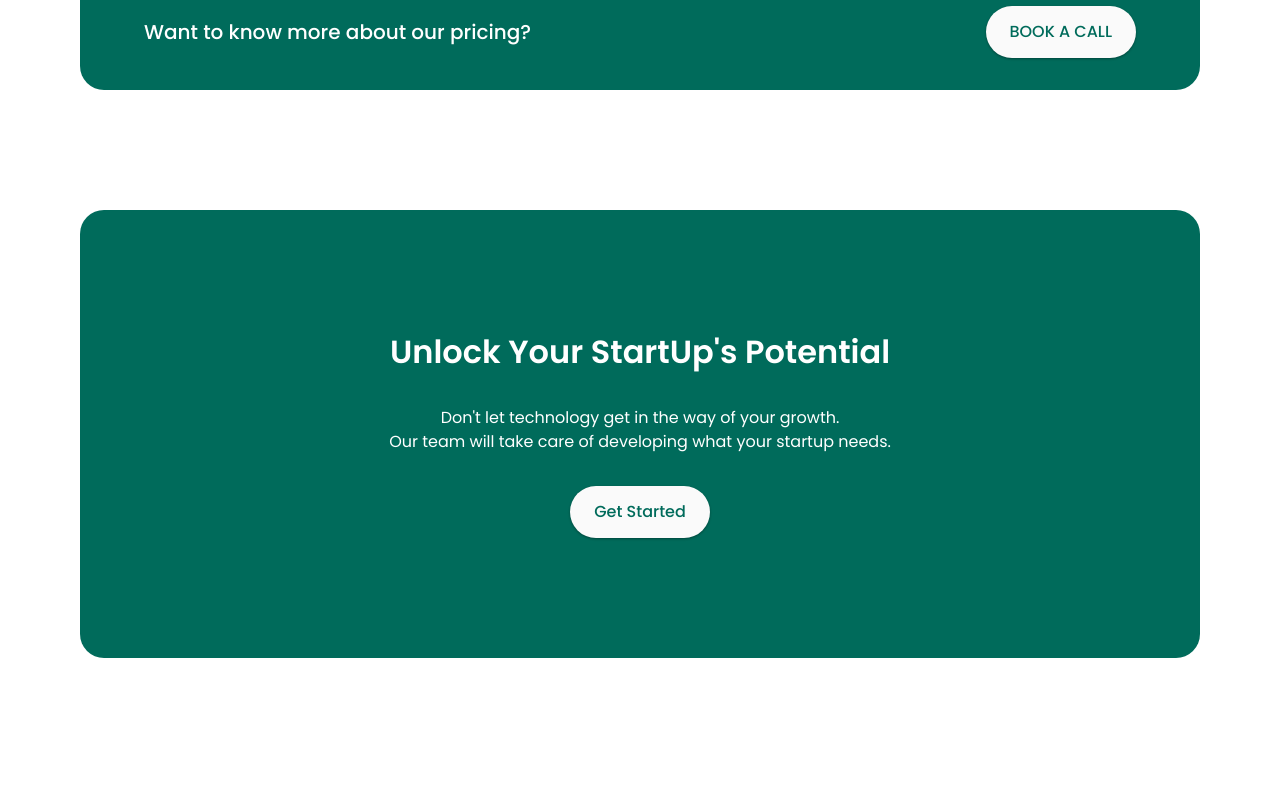
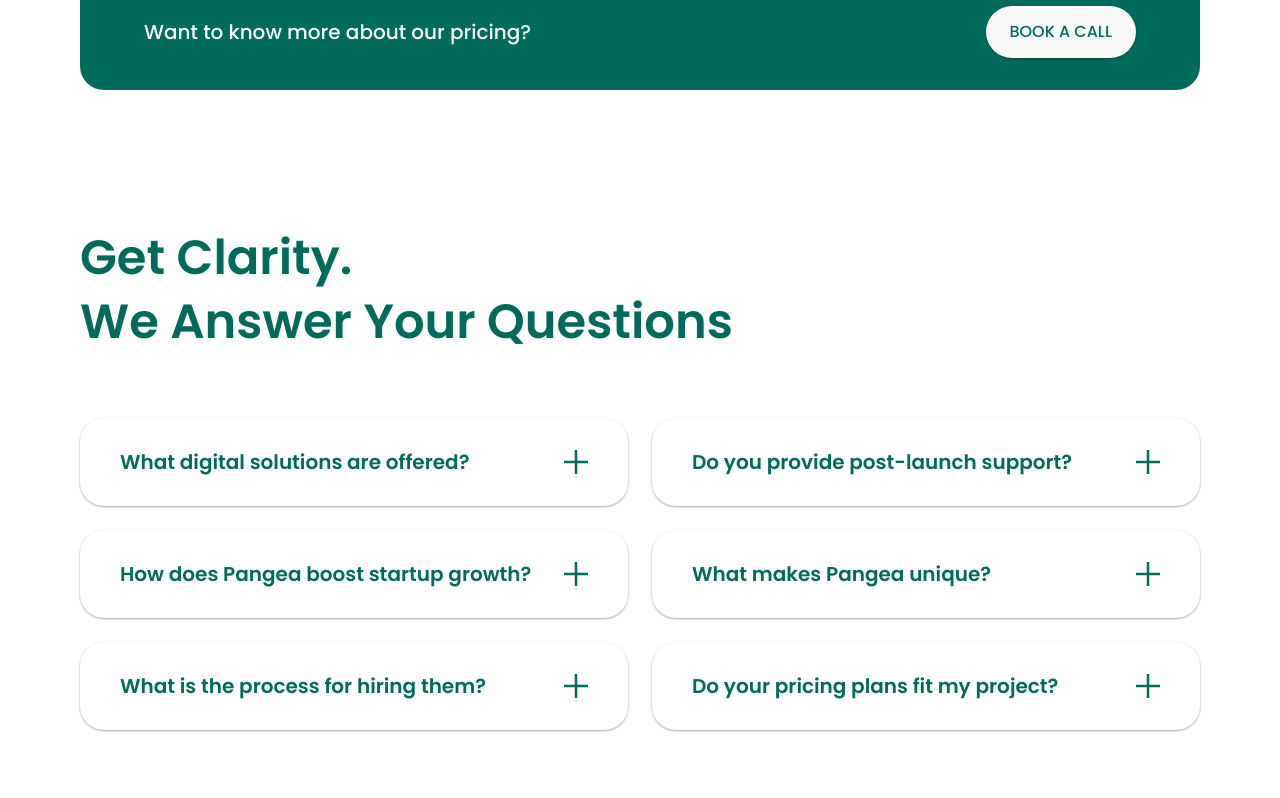
Before and after one commit to recalderon93/pangea-landing, a Next.js app: page / in a window 1280 px wide. Shown: the part 1382-2180 px from the top of the page. Built offline with nearby package versions, Linux system fonts and the light colour scheme.

Commit message:
feat: Add FAQ Section [PAN-20]

```diff
--- a/app/page.tsx
+++ b/app/page.tsx
@@ -1,6 +1,7 @@
 import GreatSolutionsBanner from "../components/banners/GreatSolutionBanner";
 import KnowMoreBanner from "../components/banners/KnowMoreBanner";
 import UnlockPotentialBanner from "../components/banners/UnlockPotentialBanner";
+import FAQSection from "../components/FAQ/FAQSection";
 import HeroSection from "../components/Hero/Hero";
 
 export default function Home() {
@@ -9,6 +10,7 @@ export default function Home() {
       <HeroSection />
       <GreatSolutionsBanner />
       <KnowMoreBanner />
+      <FAQSection />
       <UnlockPotentialBanner />
     </>
   );
--- /dev/null
+++ b/components/FAQ/FAQ.ts
@@ -0,0 +1,32 @@
+export const FAQList = [
+  {
+    question: "What digital solutions are offered?",
+    answer:
+      "We understand that startups require agile and scalable solutions,  and we are committed to delivering innovative, high-quality digital products that drive growth and success.",
+  },
+  {
+    question: "How does Pangea boost startup growth?",
+    answer:
+      "We understand that startups require agile and scalable solutions,  and we are committed to delivering innovative, high-quality digital products that drive growth and success.",
+  },
+  {
+    question: "What is the process for hiring them?",
+    answer:
+      "We understand that startups require agile and scalable solutions,  and we are committed to delivering innovative, high-quality digital products that drive growth and success.",
+  },
+  {
+    question: "Do you provide post-launch support?",
+    answer:
+      "We understand that startups require agile and scalable solutions,  and we are committed to delivering innovative, high-quality digital products that drive growth and success.",
+  },
+  {
+    question: "What makes Pangea unique?",
+    answer:
+      "We understand that startups require agile and scalable solutions,  and we are committed to delivering innovative, high-quality digital products that drive growth and success.",
+  },
+  {
+    question: "Do your pricing plans fit my project?",
+    answer:
+      "We understand that startups require agile and scalable solutions,  and we are committed to delivering innovative, high-quality digital products that drive growth and success.",
+  },
+];
--- /dev/null
+++ b/components/FAQ/FAQItem.tsx
@@ -0,0 +1,67 @@
+import { useRef, useEffect, useState } from "react";
+import CrossIcon from "../Icons/Cross";
+import { cva } from "class-variance-authority";
+
+type Props = {
+  question: string;
+  answer: string;
+  isOpen?: boolean;
+  onToggle?: () => void;
+};
+
+export default function FAQItem({
+  question,
+  answer,
+  isOpen = false,
+  onToggle,
+}: Props) {
+  const contentRef = useRef<HTMLDivElement>(null);
+  const [height, setHeight] = useState("0px");
+
+  useEffect(() => {
+    const el = contentRef.current;
+    if (!el) return;
+
+    if (isOpen) {
+      const scrollHeight = el.scrollHeight;
+      setHeight(`${scrollHeight}px`);
+    } else {
+      setHeight("0px");
+    }
+  }, [isOpen]);
+
+  return (
+    <button
+      className={itemStyles({ isOpen })}
+      onClick={onToggle}
+      aria-expanded={isOpen}>
+      <div className="flex w-full flex-row items-center justify-between gap-2">
+        <h3 className="paragraph-1 bolder text-left text-teal-400">
+          {question}
+        </h3>
+        <CrossIcon variant={isOpen ? "close" : "plus"} />
+      </div>
+
+      <div
+        ref={contentRef}
+        style={{ height }}
+        className="overflow-hidden transition-all duration-500">
+        <div className="text-shade-400 paragraph-2 mt-4 mr-10 flex pt-2 text-left sm:mt-6 lg:mt-8">
+          {answer}
+        </div>
+      </div>
+    </button>
+  );
+}
+
+const itemStyles = cva(
+  "bg-white-50 elevation-1 flex flex-none cursor-pointer flex-col justify-between rounded-2xl px-6 transition-all duration-300 sm:rounded-[20px] py-4 sm:py-5 md:py-6 lg:py-7 sm:px-8 md:px-9 lg:rounded-3xl lg:px-10",
+  {
+    variants: {
+      isOpen: {
+        true: "",
+        false: "",
+      },
+    },
+  },
+);
--- /dev/null
+++ b/components/FAQ/FAQSection.tsx
@@ -0,0 +1,50 @@
+"use client";
+
+import FAQItem from "./FAQItem";
+import { FAQList } from "./FAQ";
+import { useState } from "react";
+
+export default function FAQSection() {
+  const [selectedQuestion, setSelectedQuestion] = useState<number | null>(null);
+
+  function toggleQuestion(index: number) {
+    setSelectedQuestion((st) => {
+      if (st === index) return null;
+      return index;
+    });
+  }
+
+  return (
+    <div className="md:py flex flex-col gap-10 px-8 py-14 sm:gap-12 sm:px-12 sm:py-16 md:gap-14 md:px-16 md:py-20 lg:gap-16 lg:px-20 lg:py-24">
+      <h2 className="h3 text-teal-400">
+        Get Clarity.
+        <br />
+        We Answer Your Questions
+      </h2>
+      <div className="flex flex-col gap-6 lg:flex-row">
+        <div className="flex flex-1 flex-col gap-6">
+          {FAQList.slice(0, 3).map((item, index) => (
+            <FAQItem
+              key={index}
+              question={item.question}
+              answer={item.answer}
+              onToggle={() => toggleQuestion(index)}
+              isOpen={selectedQuestion === index}
+            />
+          ))}
+        </div>
+        <div className="flex flex-1 flex-col gap-6">
+          {FAQList.slice(3, 6).map((item, index) => (
+            <FAQItem
+              key={index}
+              question={item.question}
+              answer={item.answer}
+              onToggle={() => toggleQuestion(index + 3)}
+              isOpen={selectedQuestion === index + 3}
+            />
+          ))}
+        </div>
+      </div>
+    </div>
+  );
+}
--- /dev/null
+++ b/components/Icons/Cross.tsx
@@ -0,0 +1,35 @@
+import { cva } from "class-variance-authority";
+
+type Props = {
+  variant?: "close" | "plus";
+};
+
+export default function CrossIcon({ variant = "plus" }: Props) {
+  const className = crossStyles({ variant });
+
+  return (
+    <svg
+      xmlns="http://www.w3.org/2000/svg"
+      className={className}
+      viewBox="0 0 29 29"
+      fill="none">
+      <path d="M28.9914 14.4957H3.80142e-05" strokeWidth="3" />
+      <path d="M14.4958 28.9918L14.4958 0.000403003" strokeWidth="3" />
+    </svg>
+  );
+}
+
+const crossStyles = cva(
+  "min-w-4 h-4  sm:min-w-5 sm:h-6 lg:min-w-6 lg:h-6 stroke-teal-400 transition-all duration-300 ease-in-out",
+  {
+    variants: {
+      variant: {
+        close: "rotate-45",
+        plus: "",
+      },
+    },
+    defaultVariants: {
+      variant: "plus",
+    },
+  },
+);
--- a/components/buttons/Button.tsx
+++ b/components/buttons/Button.tsx
@@ -43,7 +43,7 @@ export default function Button({
 
 /* tailwind */
 const buttonVariants = cva(
-  "rounded-full disabled:bg-shade-200 px-4 py-3 sm:px-6 sm:py-4 elevation-1 active:shadow-none heading-1 caption",
+  "rounded-full disabled:bg-shade-200 px-4 py-3 sm:px-6 sm:py-4 elevation-1 active:shadow-none heading-1 caption  shrink-0 grow-0",
   {
     variants: {
       variant: {
```
Also changed, not shown: 2 other files (tests, documents, lock files or other folders).
